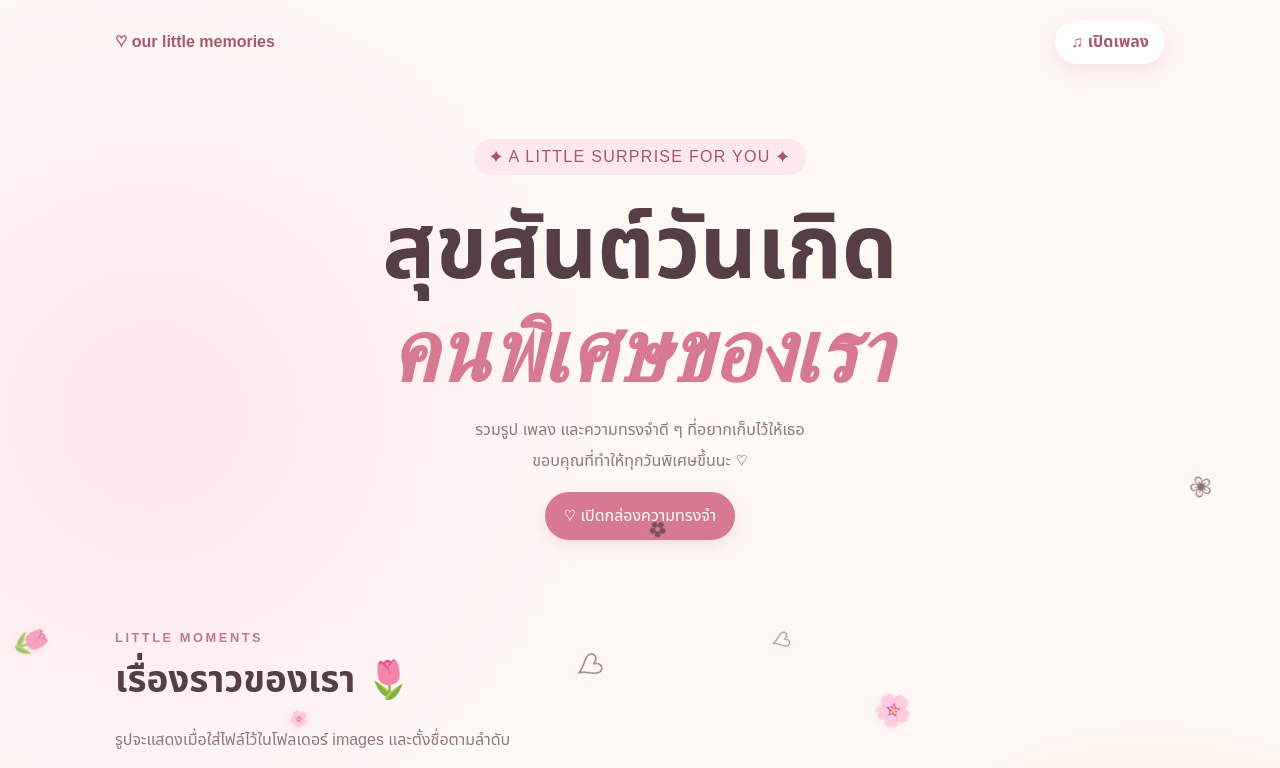
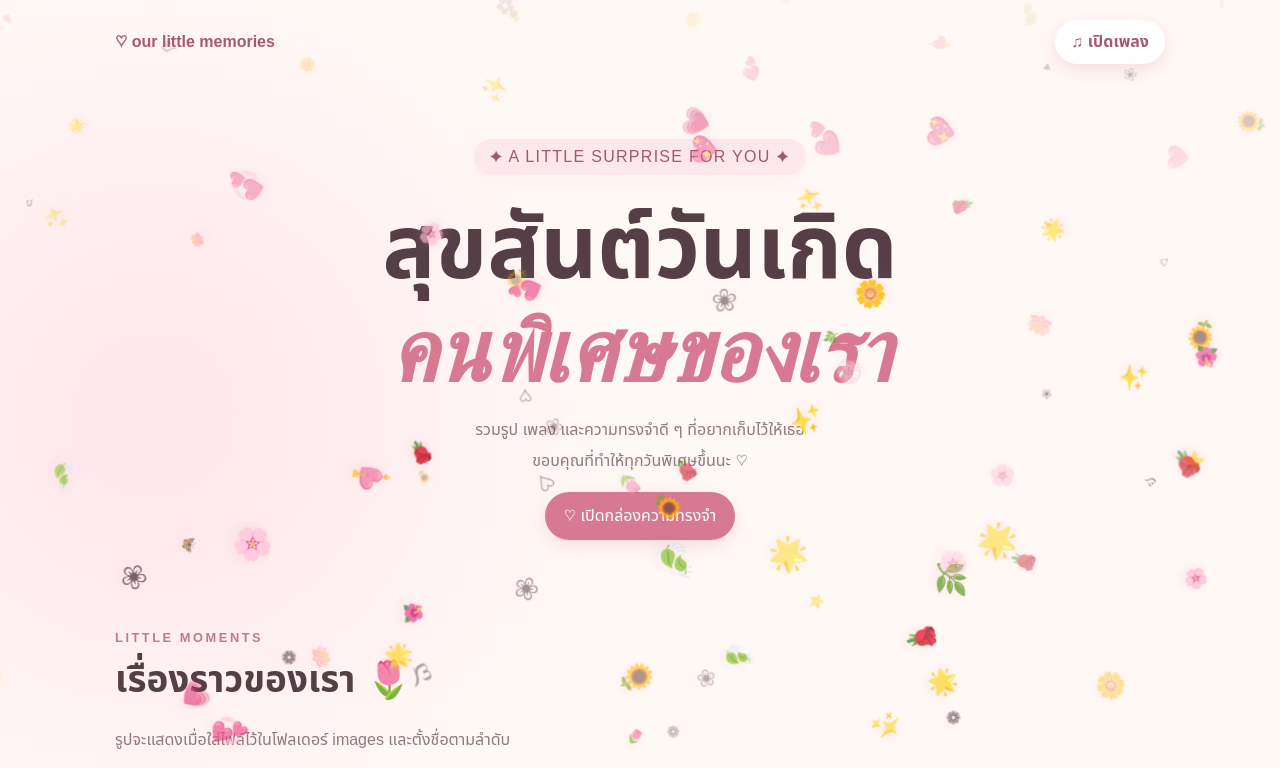
Before and after one commit to Mjxngz/you, a plain HTML site: page index.html in a window 1280 px wide. Shown: the top 768 px of the page. Drawn offline with Linux system fonts and the light colour scheme.

```diff
--- a/index.html
+++ b/index.html
@@ -8,10 +8,23 @@
     :root{--pink:#d87992;--ink:#563e47;--muted:#917880;--cream:#fff9f6}
     *{box-sizing:border-box}
     html{scroll-behavior:smooth}
-    body{margin:0;overflow-x:hidden;color:var(--ink);background:radial-gradient(circle at 12% 15%,#ffe5ec,transparent 28rem),radial-gradient(circle at 90% 40%,#fff0dc,transparent 26rem),var(--cream);font-family:Arial,"Noto Sans Thai",sans-serif}
+    body{margin:0;overflow-x:hidden;color:var(--ink);background:radial-gradient(circle at 12% 15%,#ffe5ec,transparent 28rem),radial-gradient(circle at 90% 40%,#fff0dc,transparent 26rem),radial-gradient(circle at 50% 100%,#fce8ef,transparent 34rem),var(--cream);font-family:Arial,"Noto Sans Thai",sans-serif}
     .float-layer{position:fixed;inset:0;z-index:4;overflow:hidden;pointer-events:none}
-    .floater{position:absolute;left:var(--x);bottom:-60px;font-size:var(--size);opacity:0;animation:floatUp var(--time) linear var(--delay) infinite;filter:drop-shadow(0 3px 5px #c96e8525)}
-    @keyframes floatUp{0%{transform:translate(0,0) rotate(0);opacity:0}12%{opacity:.75}55%{transform:translate(25px,-55vh) rotate(150deg)}88%{opacity:.65}100%{transform:translate(-20px,-112vh) rotate(320deg);opacity:0}}
+    .floater{position:absolute;left:var(--x);bottom:-12vh;font-size:var(--size);opacity:0;will-change:transform;animation:floatUp var(--time) linear var(--delay) infinite;filter:drop-shadow(0 4px 7px #c96e8530);user-select:none}
+    @keyframes floatUp{
+      0%{transform:translate3d(0,0,0) rotate(-18deg) scale(.75);opacity:0}
+      10%{opacity:var(--opacity)}
+      35%{transform:translate3d(var(--drift),-38vh,0) rotate(100deg) scale(1)}
+      68%{transform:translate3d(calc(var(--drift) * -0.55),-76vh,0) rotate(225deg) scale(.92);opacity:var(--opacity)}
+      100%{transform:translate3d(var(--drift),-118vh,0) rotate(360deg) scale(.7);opacity:0}
+    }
+    .floater.twinkle{animation-name:floatUp,twinkle;animation-duration:var(--time),2.4s;animation-delay:var(--delay),0s;animation-iteration-count:infinite,infinite}
+    @keyframes twinkle{0%,100%{filter:drop-shadow(0 2px 4px #eaa0b655)}50%{filter:drop-shadow(0 3px 12px #f5a5c9aa)}}
+    .hero{position:relative}
+    .hero-inner{position:relative;z-index:1}
+    .badge{box-shadow:0 5px 20px #e7a9b51c}
+    .letter,.music-box{backdrop-filter:blur(8px)}
+    ::selection{background:#f7cbd6;color:#714452}
     header,main,footer{width:min(1050px,92%);margin:auto}
     header{display:flex;justify-content:space-between;align-items:center;padding:20px 0;color:#a85972;font-weight:bold}
     button{border:0;border-radius:999px;padding:12px 19px;background:var(--pink);color:white;font:inherit;cursor:pointer;box-shadow:0 6px 18px #cf718a30;transition:.2s}
@@ -137,16 +150,26 @@
       if (event.key === "Escape") closeLightbox();
     });
 
-    const symbols = ["♡","♥","🌸","✿","❀","🌷","✨","💮"];
+    // หัวใจ ดอกไม้ ผีเสื้อ และประกายวิบวับ ลอยขึ้นทั่วทั้งหน้าเว็บ
+    const symbols = [
+      "💗","💖","💕","💞","💘","♡","♥","ღ",
+      "🌸","🌷","🌺","🌼","🌻","🪷","💮","✿","❀","❁",
+      "🦋","✨","⭐","🌟","🍃","🌿","🩷","🌹"
+    ];
     const floatLayer = document.getElementById("floatLayer");
-    for (let i = 0; i < 32; i++) {
+
+    // สร้างหลายชั้นให้มีทั้งชิ้นเล็กไกล ๆ และชิ้นใหญ่ใกล้ ๆ
+    for (let i = 0; i < 105; i++) {
       const item = document.createElement("span");
-      item.className = "floater";
+      item.className = "floater" + (Math.random() > 0.72 ? " twinkle" : "");
       item.textContent = symbols[Math.floor(Math.random() * symbols.length)];
       item.style.setProperty("--x", `${Math.random() * 100}%`);
-      item.style.setProperty("--size", `${15 + Math.random() * 20}px`);
-      item.style.setProperty("--time", `${11 + Math.random() * 13}s`);
-      item.style.setProperty("--delay", `${Math.random() * 20}s`);
+      item.style.setProperty("--size", `${12 + Math.random() * 23}px`);
+      item.style.setProperty("--time", `${13 + Math.random() * 19}s`);
+      item.style.setProperty("--delay", `${-Math.random() * 32}s`);
+      item.style.setProperty("--drift", `${-55 + Math.random() * 110}px`);
+      item.style.setProperty("--opacity", `${0.38 + Math.random() * 0.48}`);
+      item.style.zIndex = Math.random() > 0.82 ? "2" : "0";
       floatLayer.appendChild(item);
     }
 
```
